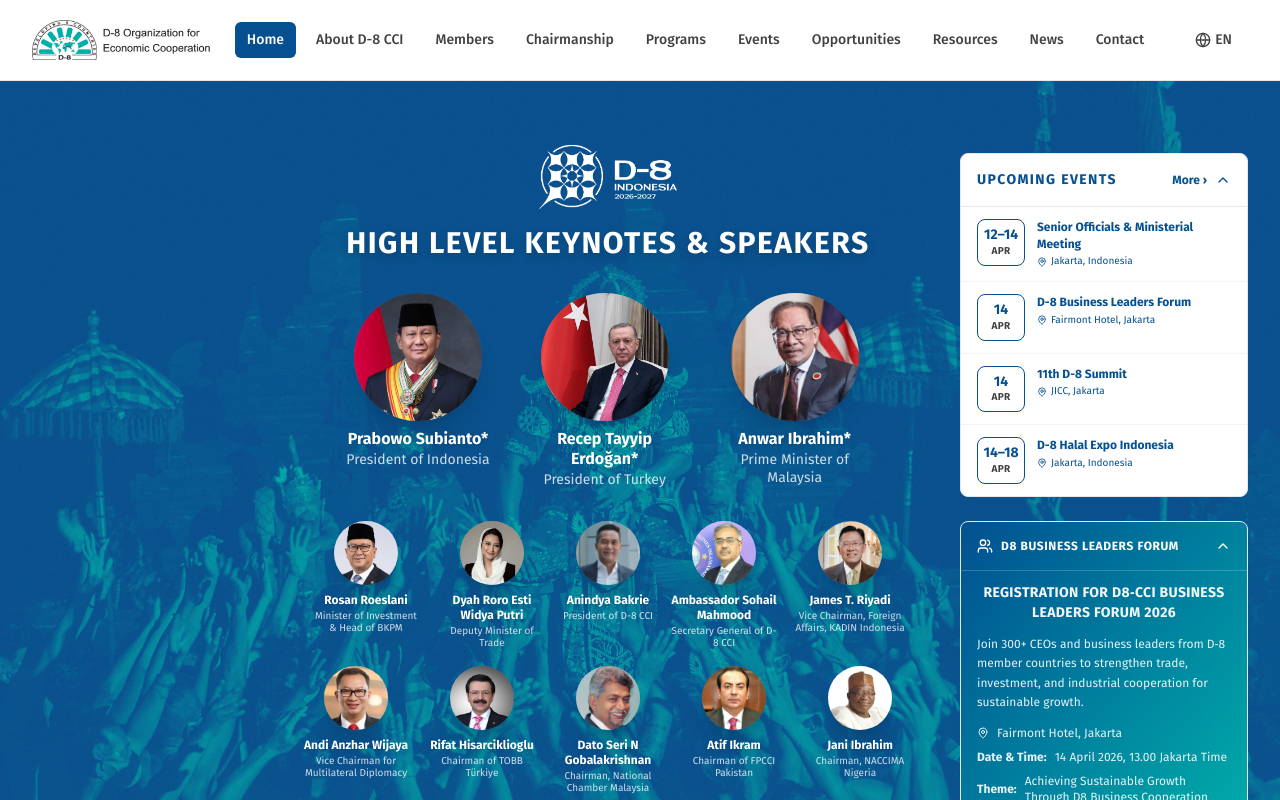
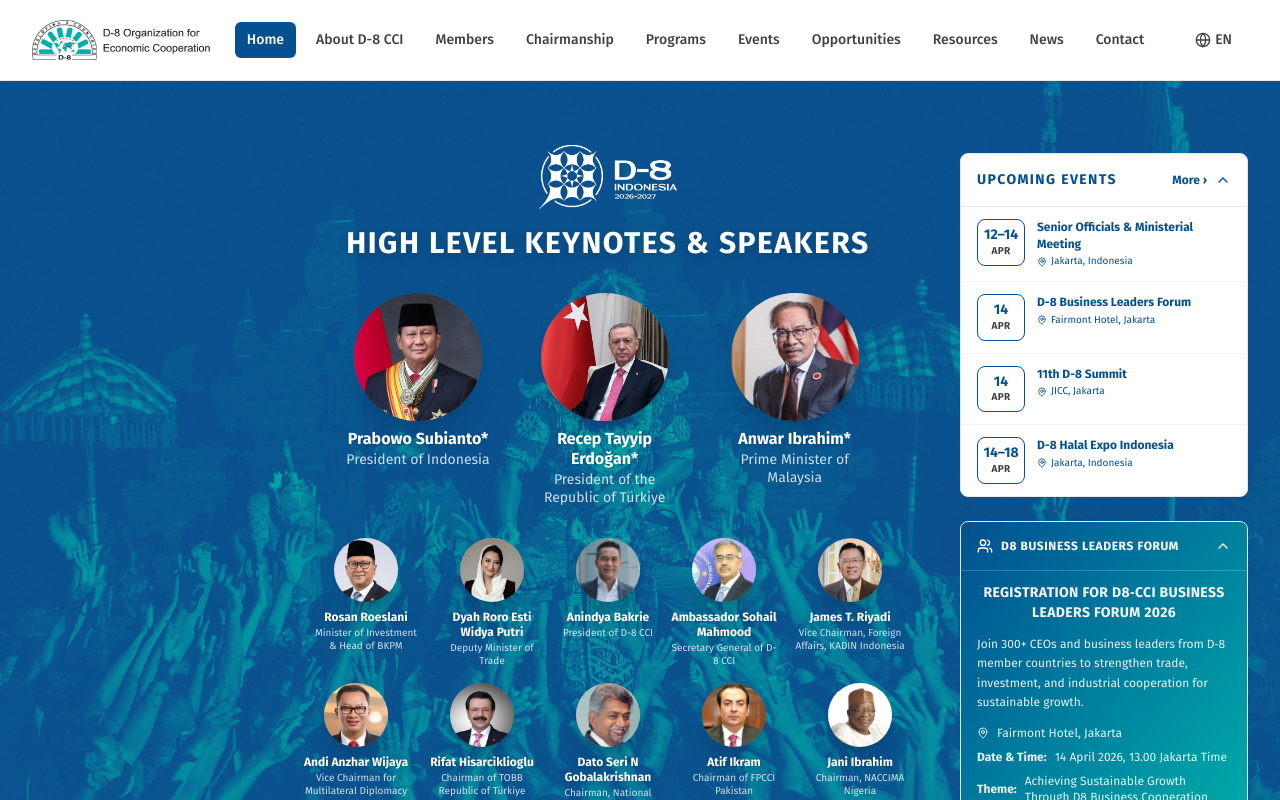
Before and after one commit to davekoz-dev/d8-cci, a Next.js app: page / in a window 1280 px wide. Shown: the top 800 px of the page. Built offline with nearby package versions, Linux system fonts and the light colour scheme.

Commit message:
chore: change wording

```diff
--- a/components/home/HeroSectionWithMap.tsx
+++ b/components/home/HeroSectionWithMap.tsx
@@ -27,7 +27,7 @@
 
 const featuredLeaders: Leader[] = [
   { name: 'Prabowo Subianto*', role: 'President of Indonesia', photo: '/assets/d8/leader/prabowo-subianto.png', objectPosition: 'center 10%' },
-  { name: 'Recep Tayyip Erdoğan*', role: 'President of Turkey', photo: '/assets/d8/leader/erdogan.jpg', objectPosition: 'center 15%' },
+  { name: 'Recep Tayyip Erdoğan*', role: 'President of the Republic of Türkiye', photo: '/assets/d8/leader/erdogan.jpg', objectPosition: 'center 15%' },
   { name: 'Anwar Ibrahim*', role: 'Prime Minister of Malaysia', photo: '/assets/d8/leader/anwar-ibrahim.jpeg', objectPosition: 'center 10%' },
 ];
 
@@ -38,7 +38,7 @@
   { name: 'Ambassador Sohail Mahmood', role: 'Secretary General of D-8 CCI', photo: '/assets/d8/leader/ambassador-sohail-mahmood-2.png', objectPosition: '75% 20%', scale: 1.2 },
   { name: 'James T. Riyadi', role: 'Vice Chairman, Foreign Affairs, KADIN Indonesia', photo: '/assets/d8/leader/james-t-riyadi.png', objectPosition: 'center 10%', scale: 1.2 },
   { name: 'Andi Anzhar Wijaya', role: 'Vice Chairman for Multilateral Diplomacy', photo: '/assets/business-leader/andi-anzhar-2.png', objectPosition: 'center 10%', scale: 1.5 },
-  { name: 'Rifat Hisarciklioglu', role: 'Chairman of TOBB Türkiye', photo: '/assets/d8/leader/rifat-hisarciklioglu.jpg', objectPosition: 'center 10%' },
+  { name: 'Rifat Hisarciklioglu', role: 'Chairman of TOBB Republic of Türkiye', photo: '/assets/d8/leader/rifat-hisarciklioglu.jpg', objectPosition: 'center 10%' },
   { name: 'Dato Seri N Gobalakrishnan', role: 'Chairman, National Chamber Malaysia', photo: '/assets/d8/leader/dato seri-n-gobalakrishnan.jpg', objectPosition: 'center 30%' },
   { name: 'Atif Ikram', role: 'Chairman of FPCCI Pakistan', photo: '/assets/d8/leader/atif-ikram.jpeg', objectPosition: 'center 10%', scale: 1.2 },
   { name: 'Jani Ibrahim', role: 'Chairman, NACCIMA Nigeria', photo: '/assets/d8/leader/jani-ibrahim.jpeg', objectPosition: 'center 10%', scale: 1.2 },
```
